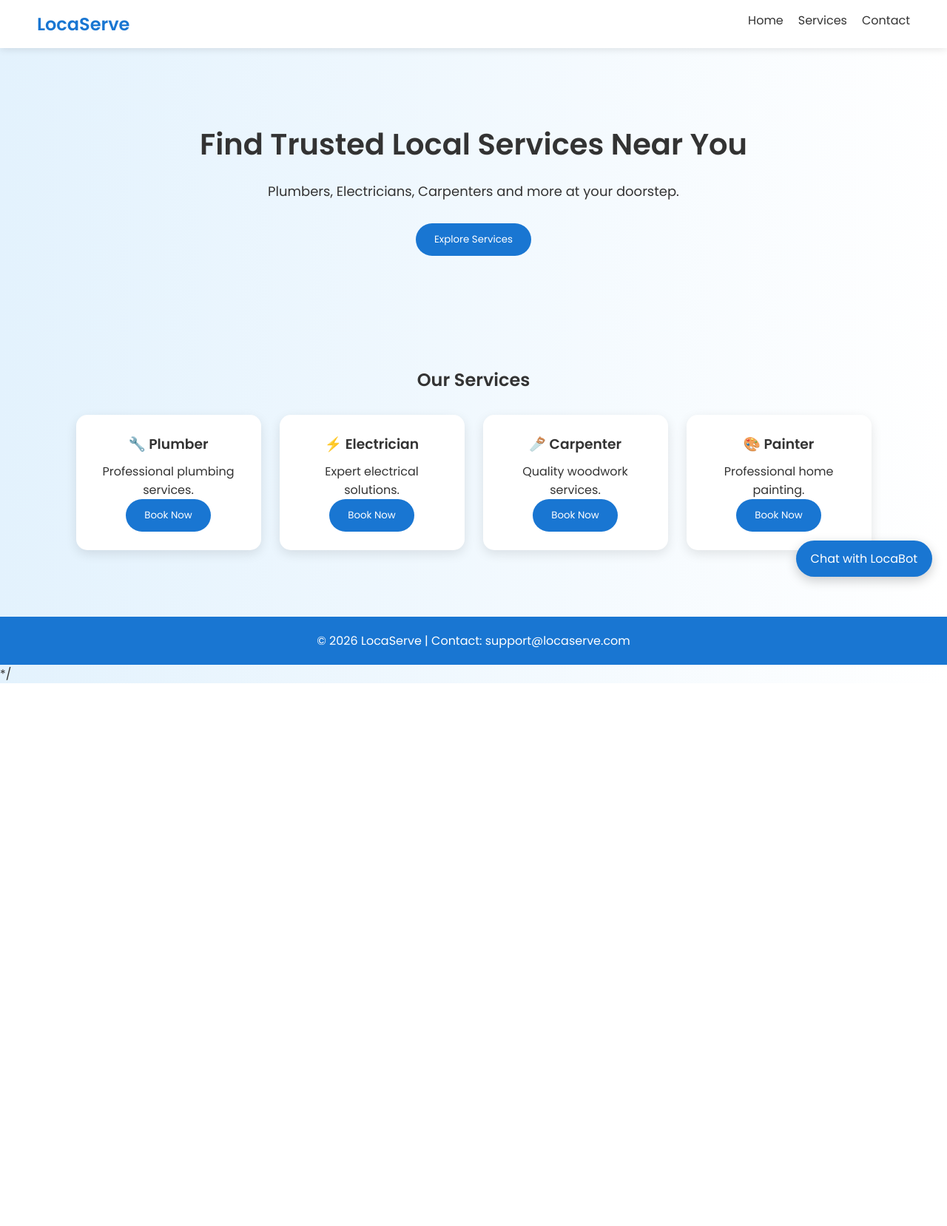
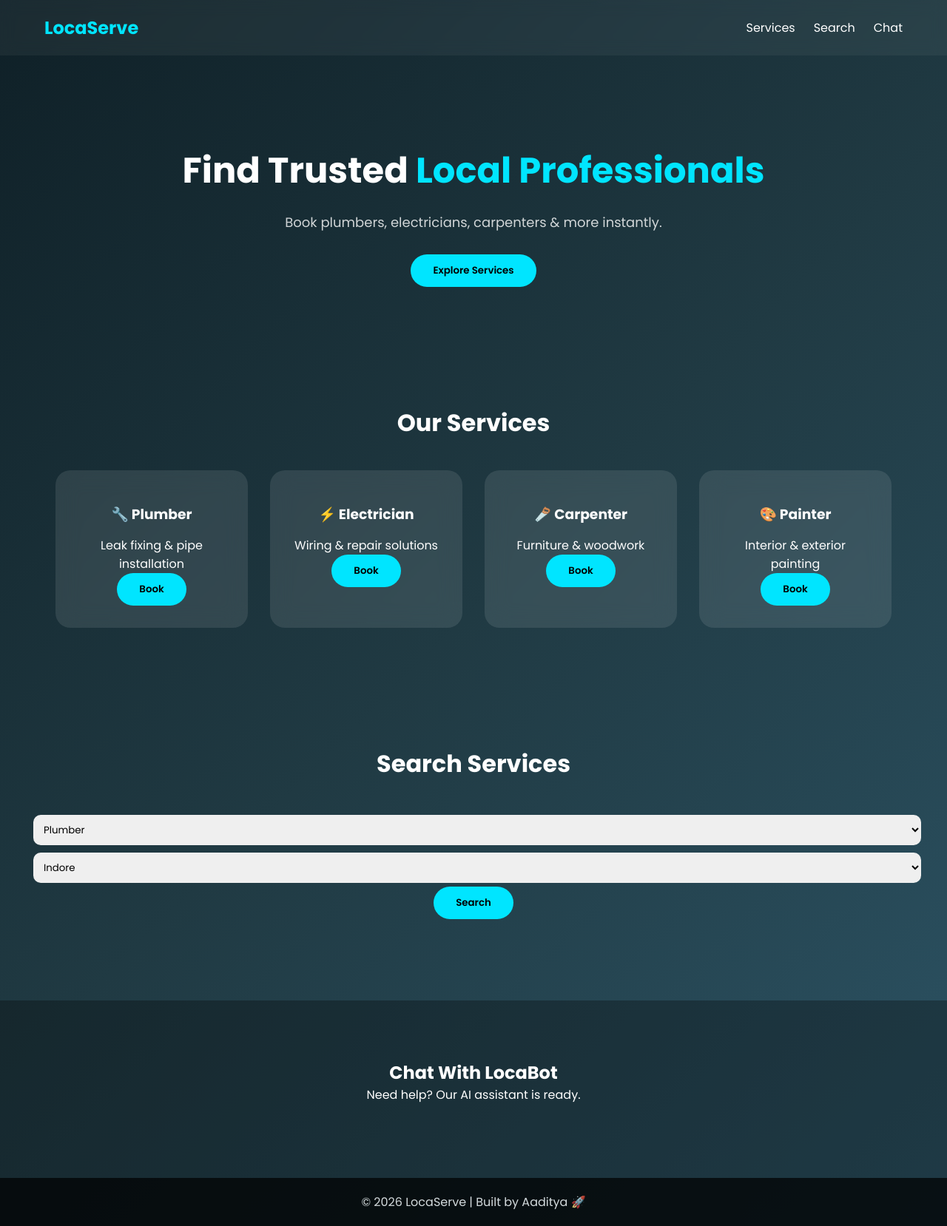
Before and after one commit to Aaditya-mandloi/local-service-finder-chatbot, a plain HTML site: page index.html in a window 1280 px wide. Shown: the whole page at 74% size. Before the commit the page ends 924 px from the top, so only its background shows below. Drawn offline with Linux system fonts and the light colour scheme; a script that the page names is missing.

Commit message:
Refactor index.html for improved layout and styles

```diff
--- a/index.html
+++ b/index.html
@@ -3,163 +3,205 @@
 <head>
 <meta charset="UTF-8" />
 <meta name="viewport" content="width=device-width, initial-scale=1.0" />
-<title>LocaServe - Local Service Finder</title>
-<link href="https://fonts.googleapis.com/css2?family=Poppins:wght@300;400;600&display=swap" rel="stylesheet">
+<title>LocaServe - Trusted Local Services</title>
+
+<link href="https://fonts.googleapis.com/css2?family=Poppins:wght@300;400;600;700&display=swap" rel="stylesheet">
 
 <style>
-* {
-  margin: 0;
-  padding: 0;
-  box-sizing: border-box;
-  font-family: 'Poppins', sans-serif;
+*{
+  margin:0;
+  padding:0;
+  box-sizing:border-box;
+  font-family:'Poppins',sans-serif;
 }
 
-body {
-  background: linear-gradient(to right, #e3f2fd, #ffffff);
-  color: #333;
+body{
+  background:linear-gradient(135deg,#0f2027,#203a43,#2c5364);
+  color:white;
+  overflow-x:hidden;
 }
 
-nav {
-  position: sticky;
-  top: 0;
-  background: white;
-  padding: 15px 50px;
-  display: flex;
-  justify-content: space-between;
-  box-shadow: 0 2px 10px rgba(0,0,0,0.1);
-  z-index: 1000;
+nav{
+  display:flex;
+  justify-content:space-between;
+  align-items:center;
+  padding:20px 60px;
+  position:sticky;
+  top:0;
+  background:rgba(255,255,255,0.05);
+  backdrop-filter:blur(10px);
 }
 
-nav h2 {
-  color: #1976d2;
+nav h2{
+  color:#00e5ff;
 }
 
-nav ul {
-  list-style: none;
-  display: flex;
-  gap: 20px;
+nav ul{
+  display:flex;
+  gap:25px;
+  list-style:none;
 }
 
-nav ul li {
-  cursor: pointer;
+nav ul li{
+  cursor:pointer;
+  transition:0.3s;
 }
 
-.hero {
-  text-align: center;
-  padding: 100px 20px;
+nav ul li:hover{
+  color:#00e5ff;
 }
 
-.hero h1 {
-  font-size: 40px;
-  margin-bottom: 20px;
+.hero{
+  text-align:center;
+  padding:120px 20px 80px 20px;
 }
 
-.hero p {
-  font-size: 18px;
-  margin-bottom: 30px;
+.hero h1{
+  font-size:48px;
+  margin-bottom:20px;
 }
 
-.btn {
-  padding: 12px 25px;
-  background: #1976d2;
-  color: white;
-  border: none;
-  border-radius: 25px;
-  cursor: pointer;
-  transition: 0.3s;
+.hero span{
+  color:#00e5ff;
 }
 
-.btn:hover {
-  background: #125aa0;
+.hero p{
+  font-size:18px;
+  opacity:0.8;
+  margin-bottom:30px;
 }
 
-.services {
-  padding: 50px 20px;
-  text-align: center;
+.btn{
+  padding:12px 30px;
+  border:none;
+  border-radius:30px;
+  cursor:pointer;
+  background:#00e5ff;
+  color:black;
+  font-weight:600;
+  transition:0.3s;
 }
 
-.service-container {
-  display: flex;
-  flex-wrap: wrap;
-  justify-content: center;
-  gap: 25px;
-  margin-top: 30px;
+.btn:hover{
+  transform:scale(1.05);
 }
 
-.card {
-  background: white;
-  padding: 25px;
-  width: 250px;
-  border-radius: 15px;
-  box-shadow: 0 5px 15px rgba(0,0,0,0.1);
-  transition: 0.3s;
+.section{
+  padding:80px 40px;
+  text-align:center;
 }
 
-.card:hover {
-  transform: translateY(-8px);
+.section h2{
+  margin-bottom:40px;
+  font-size:32px;
 }
 
-.card h3 {
-  margin-bottom: 10px;
+.services{
+  display:flex;
+  flex-wrap:wrap;
+  justify-content:center;
+  gap:30px;
 }
 
-footer {
-  text-align: center;
-  padding: 20px;
-  background: #1976d2;
-  color: white;
-  margin-top: 40px;
+.card{
+  width:260px;
+  padding:30px;
+  border-radius:20px;
+  background:rgba(255,255,255,0.1);
+  backdrop-filter:blur(15px);
+  transition:0.4s;
+}
+
+.card:hover{
+  transform:translateY(-10px);
+  box-shadow:0 15px 25px rgba(0,0,0,0.3);
+}
+
+.card h3{
+  margin:15px 0;
+}
+
+.search-box{
+  margin-top:40px;
+}
+
+.search-box select{
+  padding:10px;
+  margin:5px;
+  border-radius:10px;
+  border:none;
+}
+
+.results{
+  margin-top:30px;
+}
+
+.result-card{
+  background:rgba(255,255,255,0.1);
+  margin:10px auto;
+  padding:15px;
+  width:300px;
+  border-radius:15px;
 }
 
 /* Modal */
-.modal {
-  display: none;
-  position: fixed;
-  top: 0;
-  left: 0;
-  width: 100%;
-  height: 100%;
-  background: rgba(0,0,0,0.6);
-  justify-content: center;
-  align-items: center;
+.modal{
+  display:none;
+  position:fixed;
+  top:0;
+  left:0;
+  width:100%;
+  height:100%;
+  background:rgba(0,0,0,0.7);
+  justify-content:center;
+  align-items:center;
 }
 
-.modal-content {
-  background: white;
-  padding: 30px;
-  border-radius: 10px;
-  width: 300px;
+.modal-content{
+  background:white;
+  color:black;
+  padding:30px;
+  border-radius:15px;
+  width:300px;
 }
 
-.modal-content input, select {
-  width: 100%;
-  padding: 8px;
-  margin: 10px 0;
+.modal-content input, select{
+  width:100%;
+  padding:8px;
+  margin:10px 0;
 }
 
-/* Chatbot */
-.chat-button {
-  position: fixed;
-  bottom: 20px;
-  right: 20px;
-  background: #1976d2;
-  color: white;
-  padding: 12px 20px;
-  border-radius: 25px;
-  cursor: pointer;
-  box-shadow: 0 5px 15px rgba(0,0,0,0.2);
+.close{
+  background:red;
+  color:white;
+  margin-top:10px;
 }
 
-.chat-window {
-  display: none;
-  position: fixed;
-  bottom: 80px;
-  right: 20px;
-  width: 250px;
-  background: white;
-  border-radius: 10px;
-  box-shadow: 0 5px 15px rgba(0,0,0,0.3);
-  padding: 15px;
+/* Chat Section */
+.chat-section{
+  padding:80px 20px;
+  text-align:center;
+  background:rgba(0,0,0,0.3);
+}
+
+#watson-chat-container{
+  width:100%;
+  max-width:400px;
+  margin:20px auto;
+}
+
+/* Footer */
+footer{
+  padding:20px;
+  text-align:center;
+  background:black;
+  opacity:0.8;
+}
+
+@media(max-width:768px){
+  .hero h1{
+    font-size:32px;
+  }
 }
 </style>
 </head>
@@ -169,109 +211,121 @@ footer {
 <nav>
   <h2>LocaServe</h2>
   <ul>
-    <li>Home</li>
-    <li>Services</li>
-    <li>Contact</li>
+    <li onclick="scrollToSection('services')">Services</li>
+    <li onclick="scrollToSection('search')">Search</li>
+    <li onclick="scrollToSection('chat')">Chat</li>
   </ul>
 </nav>
 
 <section class="hero">
-  <h1>Find Trusted Local Services Near You</h1>
-  <p>Plumbers, Electricians, Carpenters and more at your doorstep.</p>
-  <button class="btn" onclick="scrollToServices()">Explore Services</button>
+  <h1>Find Trusted <span>Local Professionals</span></h1>
+  <p>Book plumbers, electricians, carpenters & more instantly.</p>
+  <button class="btn" onclick="scrollToSection('services')">Explore Services</button>
 </section>
 
-<section class="services" id="services">
+<section class="section" id="services">
   <h2>Our Services</h2>
-
-  <div class="service-container">
+  <div class="services">
     <div class="card">
       <h3>🔧 Plumber</h3>
-      <p>Professional plumbing services.</p>
-      <button class="btn" onclick="openModal('Plumber')">Book Now</button>
+      <p>Leak fixing & pipe installation</p>
+      <button class="btn" onclick="openModal('Plumber')">Book</button>
     </div>
-
     <div class="card">
       <h3>⚡ Electrician</h3>
-      <p>Expert electrical solutions.</p>
-      <button class="btn" onclick="openModal('Electrician')">Book Now</button>
+      <p>Wiring & repair solutions</p>
+      <button class="btn" onclick="openModal('Electrician')">Book</button>
     </div>
-
     <div class="card">
       <h3>🪚 Carpenter</h3>
-      <p>Quality woodwork services.</p>
-      <button class="btn" onclick="openModal('Carpenter')">Book Now</button>
+      <p>Furniture & woodwork</p>
+      <button class="btn" onclick="openModal('Carpenter')">Book</button>
     </div>
-
     <div class="card">
       <h3>🎨 Painter</h3>
-      <p>Professional home painting.</p>
-      <button class="btn" onclick="openModal('Painter')">Book Now</button>
+      <p>Interior & exterior painting</p>
+      <button class="btn" onclick="openModal('Painter')">Book</button>
     </div>
   </div>
 </section>
 
-<footer>
-  © 2026 LocaServe | Contact: support@locaserve.com
-</footer>
-
-<!-- Booking Modal -->
-<div class="modal" id="bookingModal">
-  <div class="modal-content">
-    <h3>Book Service</h3>
-    <input type="text" placeholder="Your Name" required />
-    <input type="text" placeholder="Phone Number" required />
-    <select id="serviceSelect">
+<section class="section" id="search">
+  <h2>Search Services</h2>
+  <div class="search-box">
+    <select id="serviceType">
       <option>Plumber</option>
       <option>Electrician</option>
       <option>Carpenter</option>
       <option>Painter</option>
     </select>
-    <button class="btn" onclick="submitBooking()">Confirm Booking</button>
-    <button class="btn" style="background:gray;margin-top:10px;" onclick="closeModal()">Close</button>
+
+    <select id="city">
+      <option>Indore</option>
+      <option>Bhopal</option>
+      <option>Gwalior</option>
+    </select>
+
+    <button class="btn" onclick="searchService()">Search</button>
+  </div>
+
+  <div class="results" id="results"></div>
+</section>
+
+<section class="chat-section" id="chat">
+  <h2>Chat With LocaBot</h2>
+  <p>Need help? Our AI assistant is ready.</p>
+  <div id="watson-chat-container">
+    <!-- Watson Chatbot Will Render Here -->
+  </div>
+</section>
+
+<footer>
+  © 2026 LocaServe | Built by Aaditya 🚀
+</footer>
+
+<!-- Booking Modal -->
+<div class="modal" id="modal">
+  <div class="modal-content">
+    <h3>Book Service</h3>
+    <input type="text" placeholder="Your Name">
+    <input type="text" placeholder="Phone Number">
+    <select id="selectedService"></select>
+    <button class="btn" onclick="confirmBooking()">Confirm</button>
+    <button class="btn close" onclick="closeModal()">Close</button>
   </div>
 </div>
 
-<!-- Chatbot Placeholder -->
-<div class="chat-button" onclick="toggleChat()">Chat with LocaBot</div>
-
-<div class="chat-window" id="chatWindow">
-  <p><strong>LocaBot</strong></p>
-  <p>Chatbot will be integrated here using IBM Watson Assistant.</p>
-</div>
-
 <script>
-function scrollToServices() {
-  document.getElementById("services").scrollIntoView({behavior: "smooth"});
+function scrollToSection(id){
+  document.getElementById(id).scrollIntoView({behavior:'smooth'});
 }
 
-function openModal(service) {
-  document.getElementById("bookingModal").style.display = "flex";
-  document.getElementById("serviceSelect").value = service;
+function openModal(service){
+  document.getElementById("modal").style.display="flex";
+  document.getElementById("selectedService").innerHTML=`<option>${service}</option>`;
 }
 
-function closeModal() {
-  document.getElementById("bookingModal").style.display = "none";
+function closeModal(){
+  document.getElementById("modal").style.display="none";
 }
 
-function submitBooking() {
-  alert("Booking Confirmed! Our professional will contact you soon.");
+function confirmBooking(){
+  alert("Booking Confirmed! We will contact you soon.");
   closeModal();
 }
 
-function toggleChat() {
-  const chat = document.getElementById("chatWindow");
-  chat.style.display = chat.style.display === "block" ? "none" : "block";
+function searchService(){
+  const service=document.getElementById("serviceType").value;
+  const city=document.getElementById("city").value;
+  document.getElementById("results").innerHTML=
+  `<div class="result-card">
+    <h4>${service} in ${city}</h4>
+    <p>⭐ 4.5 | ₹300-₹800</p>
+  </div>`;
 }
+</script>
 
-/*
-PASTE YOUR IBM WATSON ASSISTANT WEB CHAT SCRIPT HERE
-Example:
 <script>
-  window.watsonAssistantChatOptions = { ... }
-</script>
-*/
-</script><script>
   window.watsonAssistantChatOptions = {
     integrationID: "83922916-a8c2-48f4-be3c-707a12262942", // The ID of this integration.
     region: "au-syd", // The region your integration is hosted in.
```
